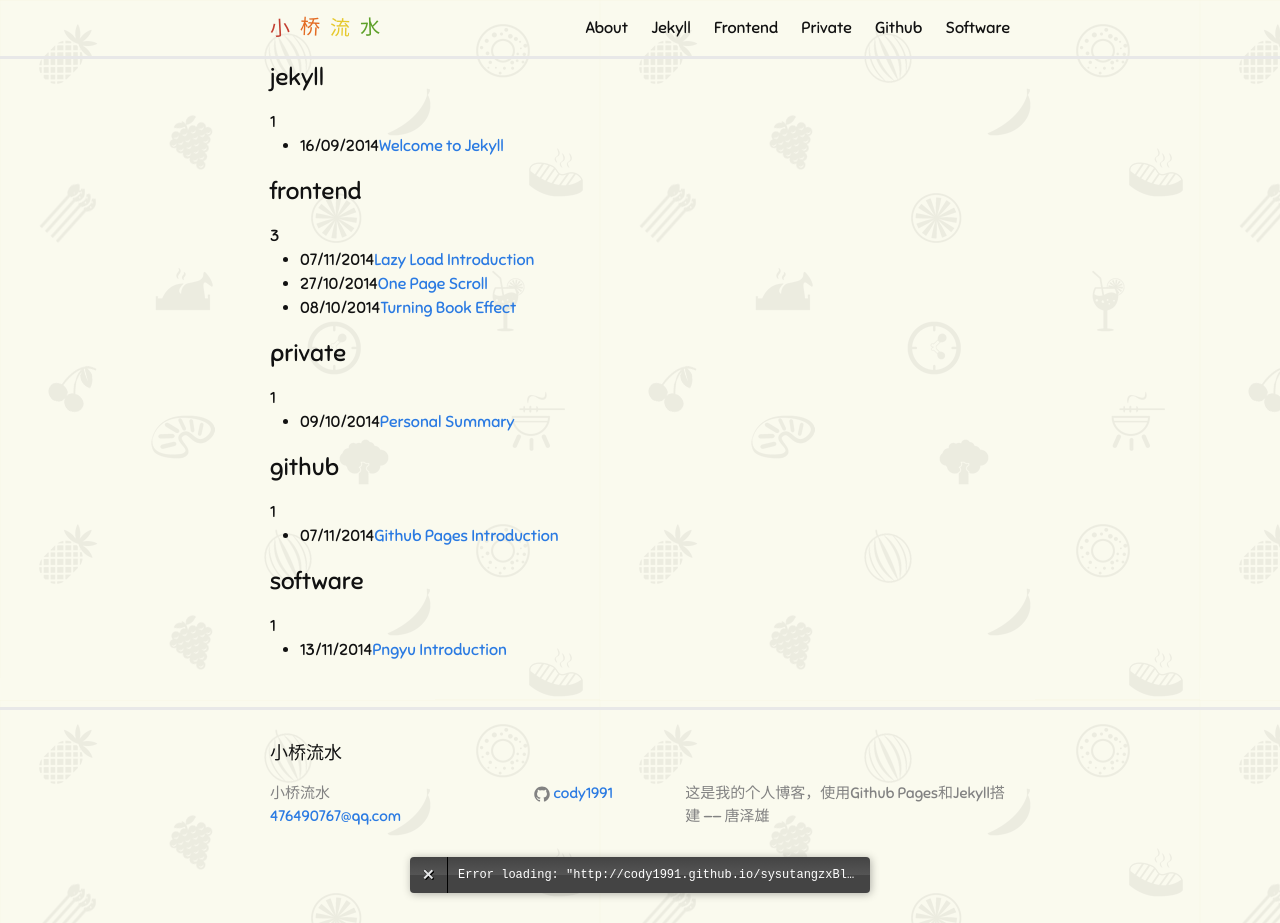
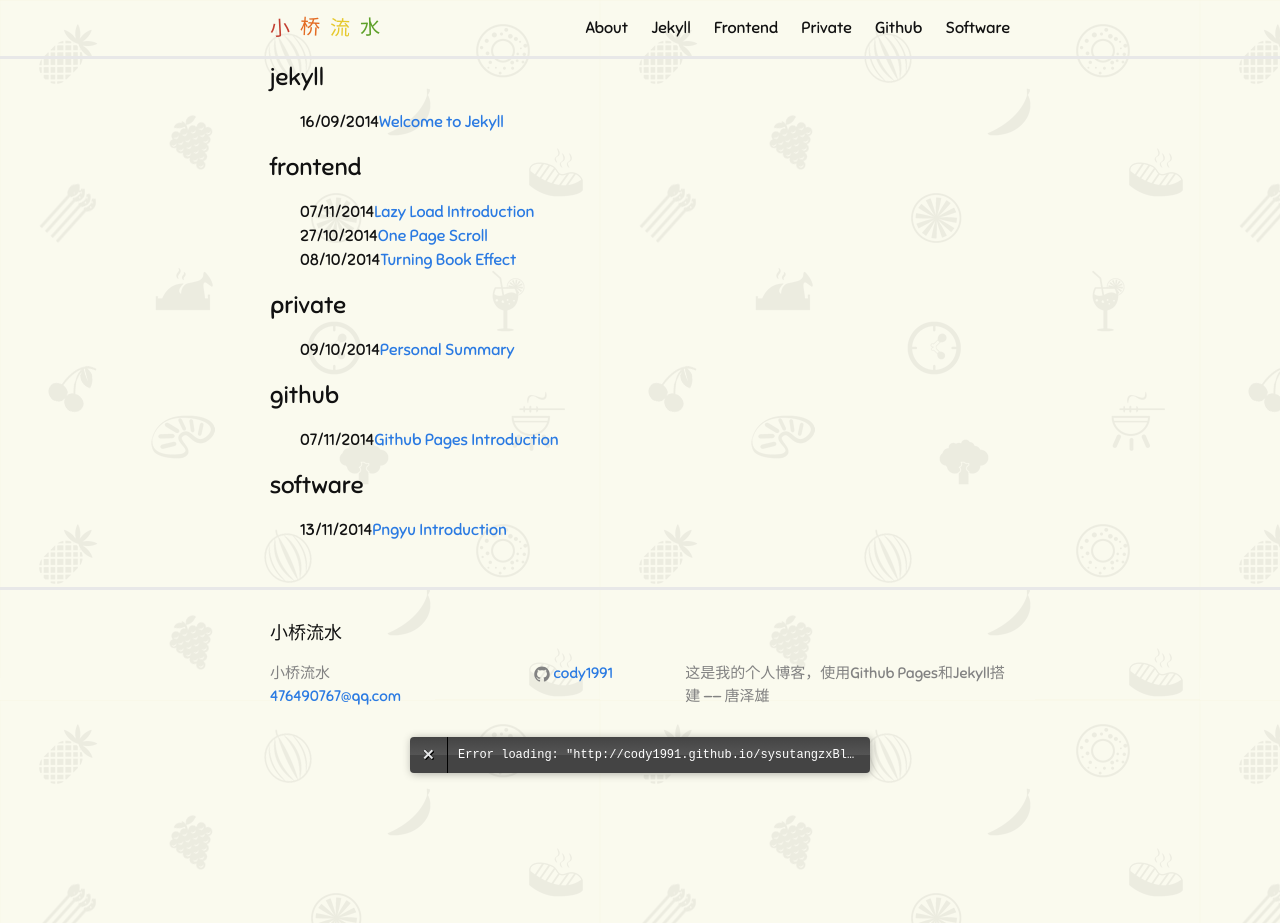
Before and after one commit to luojiyin1987/sysutangzxBlog, a Jekyll site: the page built from catagory.html, in a window 1280 px wide. Built offline with Jekyll 4.4.1, drawn with Linux system fonts in a browser that asks for light colours.

Commit message:
category

```diff
--- a/catagory.html
+++ b/catagory.html
@@ -6,7 +6,6 @@
 {% for category in site.categories %}
 	<div class= {{ category | first}}>
 	<h2>{{ category | first }}</h2>
-	</span>{{ category | last | size }}</span>
 	<ul class="arc-list">
 	    {% for post in category.last %}
 	    <li>{{ post.date | date:"%d/%m/%Y"}}<a href="{{ post.url }}">{{ post.title }}</a>
--- a/css/main.css
+++ b/css/main.css
@@ -689,3 +689,7 @@
     color: #5da028;
     -webkit-transform: rotate(-2deg);
 }
+
+.arc-list{
+    list-style: none;
+}
```
